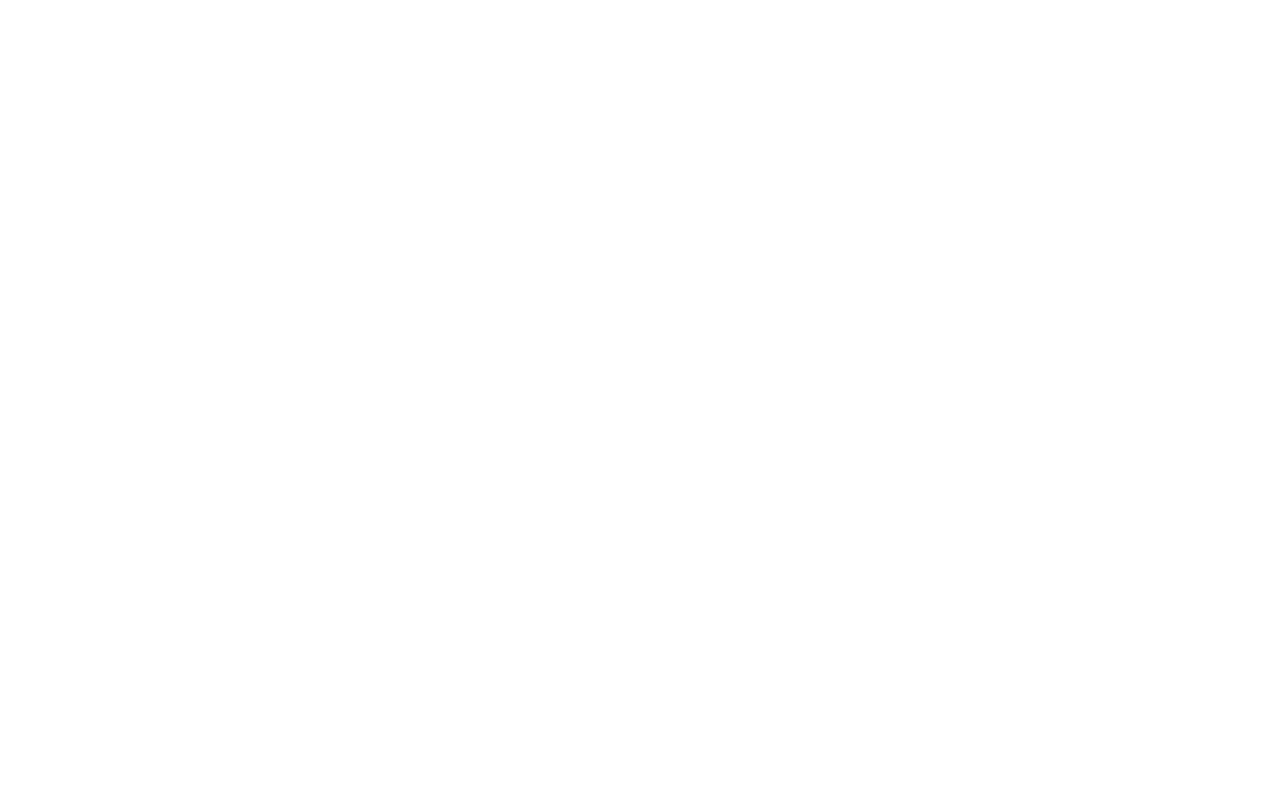
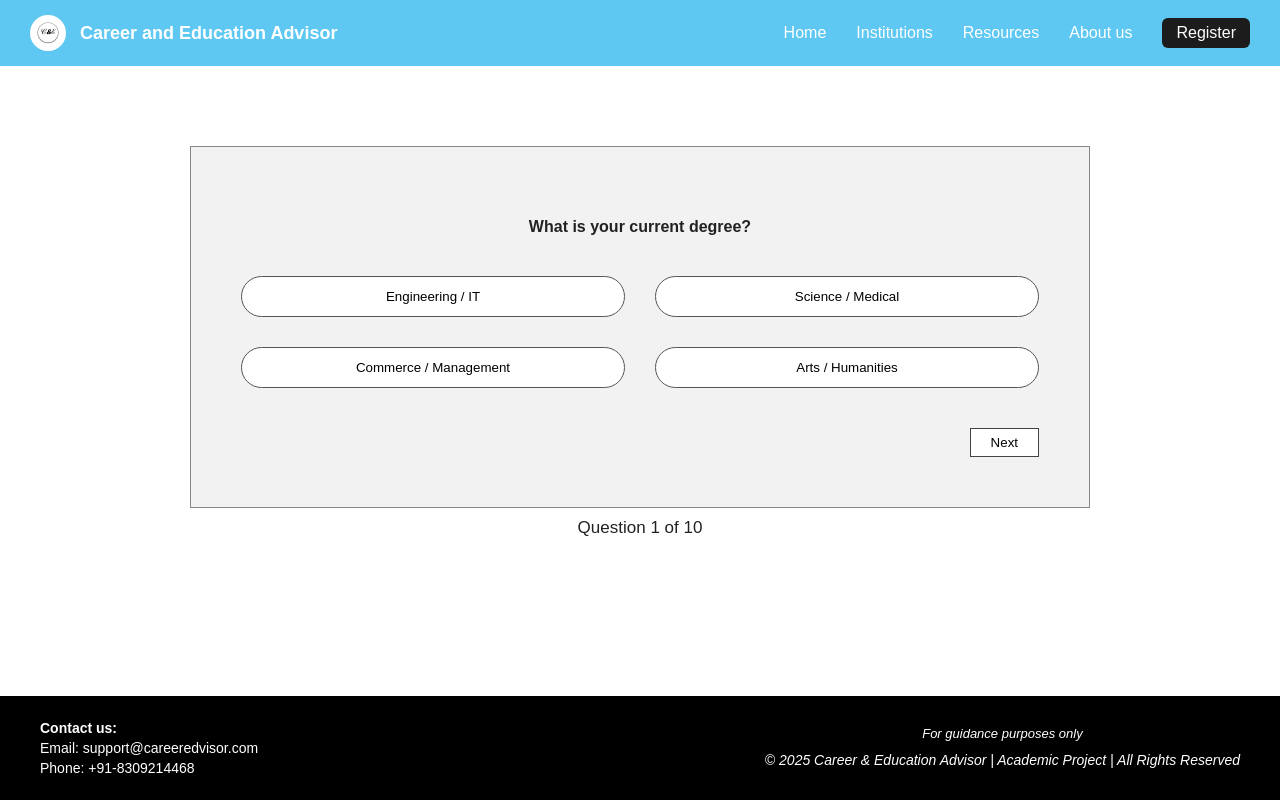
Before and after one commit to Devika-Yadav/One-Stop-Personalized-Career-Education-Advisor, a React (Create React App) app: page /quiz/college in a window 1280 px wide. Before the commit this address had no page. Built offline with nearby package versions, Linux system fonts and the light colour scheme.

Commit message:
StartQuiz

```diff
--- a/src/App.js
+++ b/src/App.js
@@ -6,10 +6,10 @@
 import Login from "./Login";
 import Register from "./Register";
 import ForgotPassword from "./ForgotPassword";
-
+import QuizIntermediate from "./QuizIntermediate";
 import QuizStart from "./QuizStart";
 import Quiz10th from "./Quiz10th";
-import QuizIntermediate from "./QuizIntermediate"; // ✅ ADD THIS
+import QuizCollege from "./QuizCollege";
 
 function App() {
   return (
@@ -21,10 +21,10 @@
         <Route path="/register" element={<Register />} />
         <Route path="/forgot-password" element={<ForgotPassword />} />
 
-        {/* ✅ QUIZ FLOW */}
         <Route path="/quiz" element={<QuizStart />} />
         <Route path="/quiz/10th" element={<Quiz10th />} />
         <Route path="/quiz/intermediate" element={<QuizIntermediate />} />
+        <Route path="/quiz/college" element={<QuizCollege />} />
       </Route>
     </Routes>
   );
--- /dev/null
+++ b/src/QuizCollege.js
@@ -0,0 +1,72 @@
+import { useState } from "react";
+import quizQuestionsCollege from "./quizQuestionsCollege";
+import "./styles.css";
+
+function QuizCollege() {
+  const [currentQuestion, setCurrentQuestion] = useState(0);
+  const [answers, setAnswers] = useState([]);
+
+  const questionData = quizQuestionsCollege[currentQuestion];
+  const totalQuestions = quizQuestionsCollege.length;
+
+  const handleOptionClick = (option) => {
+    const updatedAnswers = [...answers];
+    updatedAnswers[currentQuestion] = option;
+    setAnswers(updatedAnswers);
+  };
+
+  const handleNext = () => {
+    if (!answers[currentQuestion]) {
+      alert("Please select an option");
+      return;
+    }
+
+    if (currentQuestion < totalQuestions - 1) {
+      setCurrentQuestion(currentQuestion + 1);
+    } else {
+      alert("B.Tech Quiz Completed!");
+      console.log("B.Tech Answers:", answers);
+    }
+  };
+
+  return (
+    <div className="quiz-page">
+      <div className="quiz-container">
+        <h4>{questionData.question}</h4>
+
+        <div className="options-grid">
+          {questionData.options.map((option, index) => (
+            <button
+              key={index}
+              className={`option-btn ${
+                answers[currentQuestion] === option ? "selected" : ""
+              }`}
+              onClick={() => handleOptionClick(option)}
+            >
+              {option}
+            </button>
+          ))}
+        </div>
+
+        {/* NEXT / FINISH button inside box */}
+        <div className="quiz-actions">
+          <button
+            className={`next-btn ${
+              currentQuestion === totalQuestions - 1 ? "finish-btn" : ""
+            }`}
+            onClick={handleNext}
+          >
+            {currentQuestion === totalQuestions - 1 ? "Finish" : "Next"}
+          </button>
+        </div>
+      </div>
+
+      {/* Question count below the box */}
+      <div className="question-count">
+        Question {currentQuestion + 1} of {totalQuestions}
+      </div>
+    </div>
+  );
+}
+
+export default QuizCollege;
--- a/src/QuizIntermediate.js
+++ b/src/QuizIntermediate.js
@@ -6,13 +6,13 @@
   const [currentQuestion, setCurrentQuestion] = useState(0);
   const [answers, setAnswers] = useState([]);
 
+  const totalQuestions = quizQuestionsIntermediate.length;
   const questionData = quizQuestionsIntermediate[currentQuestion];
-  const totalQuestions = quizQuestionsIntermediate.length;
 
   const handleOptionClick = (option) => {
-    const updatedAnswers = [...answers];
-    updatedAnswers[currentQuestion] = option;
-    setAnswers(updatedAnswers);
+    const updated = [...answers];
+    updated[currentQuestion] = option;
+    setAnswers(updated);
   };
 
   const handleNext = () => {
@@ -24,13 +24,14 @@
     if (currentQuestion < totalQuestions - 1) {
       setCurrentQuestion(currentQuestion + 1);
     } else {
-      alert("Quiz completed!");
-      console.log("Final Answers:", answers);
+      alert("Intermediate Quiz Completed!");
+      console.log("Intermediate Answers:", answers);
     }
   };
 
   return (
     <div className="quiz-page">
+      {/* QUESTION BOX */}
       <div className="quiz-container">
         <h4>{questionData.question}</h4>
 
@@ -48,6 +49,7 @@
           ))}
         </div>
 
+        {/* NEXT / FINISH BUTTON (RIGHT INSIDE BOX) */}
         <div className="quiz-actions">
           <button
             className={`next-btn ${
@@ -60,6 +62,7 @@
         </div>
       </div>
 
+      {/* QUESTION COUNT OUTSIDE BOX */}
       <div className="question-count">
         Question {currentQuestion + 1} of {totalQuestions}
       </div>
--- a/src/components/Header.css
+++ b/src/components/Header.css
@@ -37,7 +37,6 @@
   opacity: 0.85;
 }
 
-.menu-icon { display: flex; flex-direction: column; gap: 4px; cursor: pointer; } .menu-icon span { width: 22px; height: 2px; background-color: white; border-radius: 2px; }
 /* REGISTER BUTTON */
 .btn-register {
   background: #1d1c1c;
--- /dev/null
+++ b/src/quizQuestionsCollege.js
@@ -0,0 +1,94 @@
+const quizQuestionsCollege = [
+  {
+    question: "What is your current degree?",
+    options: [
+      "Engineering / IT",
+      "Science / Medical",
+      "Commerce / Management",
+      "Arts / Humanities"
+    ]
+  },
+  {
+    question: "Your academic strength lies in?",
+    options: [
+      "Technical subjects",
+      "Research-based subjects",
+      "Business subjects",
+      "Creative subjects"
+    ]
+  },
+  {
+    question: "Are you planning higher studies?",
+    options: [
+      "Technical specialization",
+      "Research / Medical",
+      "Management",
+      "Skill certifications"
+    ]
+  },
+  {
+    question: "Which career area interests you most?",
+    options: [
+      "Software / Data",
+      "Research / Healthcare",
+      "Corporate / Management",
+      "Design / Media"
+    ]
+  },
+  {
+    question: "What kind of job do you prefer?",
+    options: [
+      "Technical role",
+      "Research role",
+      "Corporate role",
+      "Creative role"
+    ]
+  },
+  {
+    question: "What excites you the most?",
+    options: [
+      "Building solutions",
+      "Discovering knowledge",
+      "Leading teams",
+      "Creating content"
+    ]
+  },
+  {
+    question: "What motivates you professionally?",
+    options: [
+      "Innovation",
+      "Impact",
+      "Growth",
+      "Passion"
+    ]
+  },
+  {
+    question: "Which skill do you use most?",
+    options: [
+      "Programming / Logic",
+      "Analysis / Research",
+      "Communication / Leadership",
+      "Creativity / Design"
+    ]
+  },
+  {
+    question: "How do you approach problems?",
+    options: [
+      "Logical thinking",
+      "Analytical reasoning",
+      "Strategic planning",
+      "Creative ideation"
+    ]
+  },
+  {
+    question: "Which skill do you want to upskill?",
+    options: [
+      "Technical skills",
+      "Research skills",
+      "Managerial skills",
+      "Creative skills"
+    ]
+  }
+];
+
+export default quizQuestionsCollege;
```
